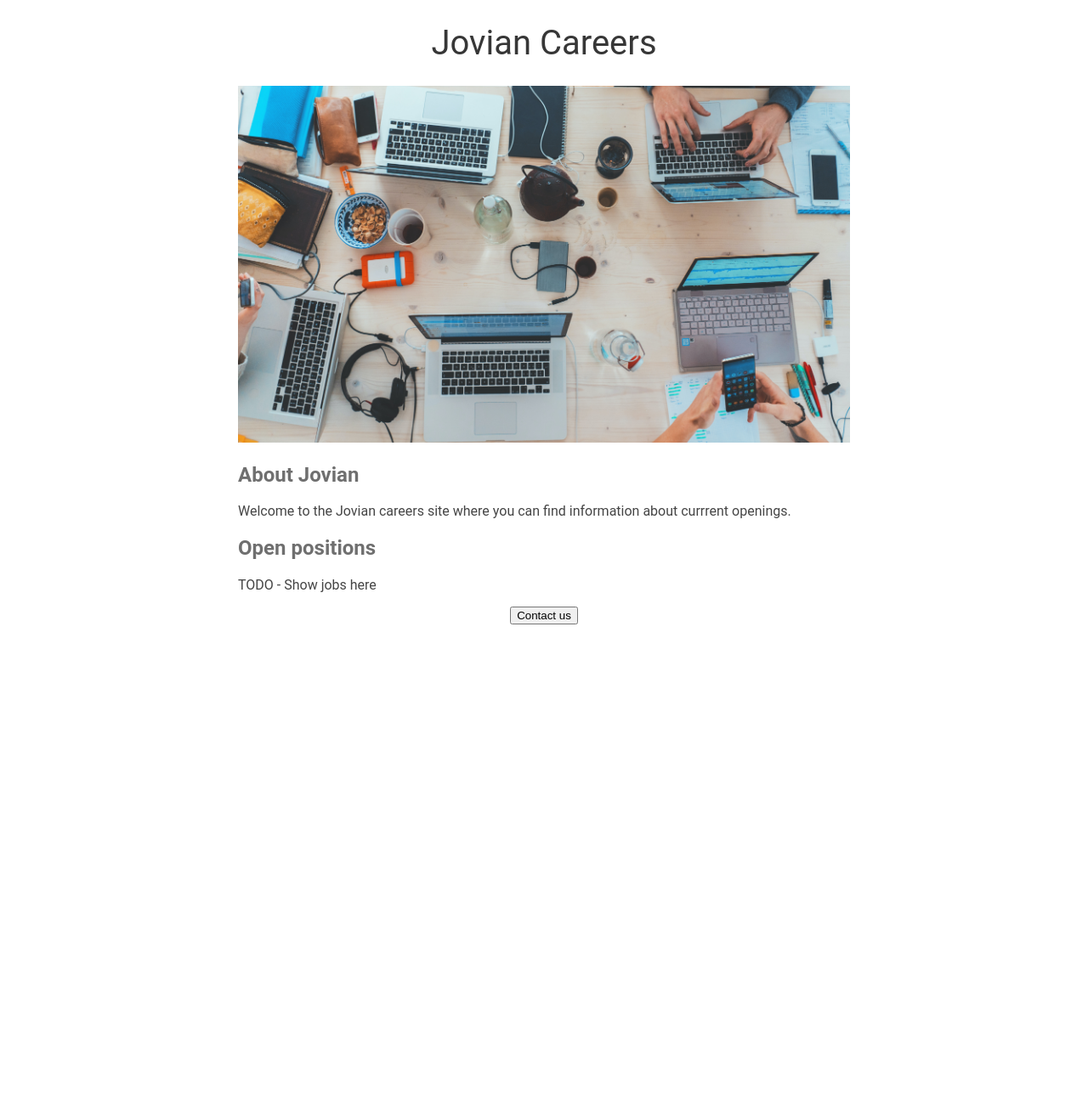
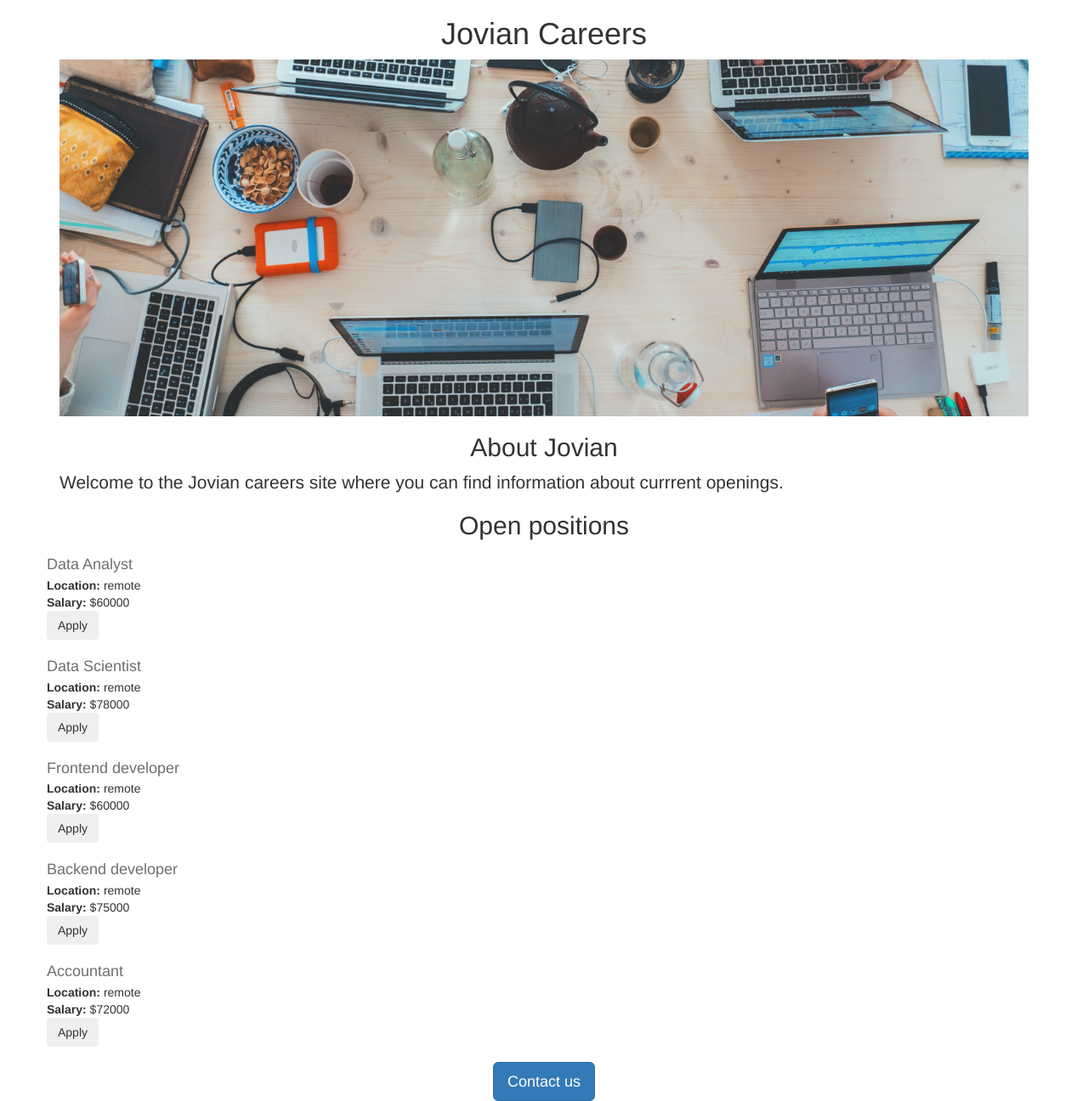
Before and after one commit to youngsiiimba/jovian-careers-website, a Flask app: page / in a window 1280 px wide. Shown: the whole page at 85% size. Before the commit the page ends 735 px from the top, so only its background shows below. Run offline with Flask 2, Linux system fonts and the light colour scheme.

Commit message:
Added dynamic data and API route.

```diff
--- a/app.py
+++ b/app.py
@@ -1,10 +1,48 @@
-from flask import Flask, render_template
+from flask import Flask, render_template, jsonify
 
 app = Flask(__name__)
 
+JOBS = [
+  {
+    'id':1,
+    'title':'Data Analyst',
+    'location': 'remote',
+    'salary':'$60000'
+  },
+  {
+    'id':2,
+    'title':'Data Scientist',
+    'location': 'remote',
+    'salary':'$78000'
+  },
+  {
+    'id':3,
+    'title':'Frontend developer',
+    'location': 'remote',
+    'salary':'$60000'
+  },
+  {
+    'id':4,
+    'title':'Backend developer',
+    'location': 'remote',
+    'salary':'$75000'
+  },
+  {
+    'id':5,
+    'title':'Accountant',
+    'location': 'remote',
+    'salary':'$72000'
+  }
+]
+
+
 @app.route("/")
 def hello_world():
-    return render_template("home.html")
+    return render_template("home.html",jobs=JOBS)
+
+@app.route("/api/jobs")
+def list_jobs():
+  return jsonify(JOBS)
 
 if __name__ == "__main__":
   app.run(host="0.0.0.0", debug=True)
--- a/templates/home.html
+++ b/templates/home.html
@@ -1,54 +1,39 @@
 <!DOCTYPE html>
 <html>
   <head>
+    <meta charset="utf-8">
+    <meta http-equiv="X-UA-Compatible" content="IE=edge">
+    <meta name="viewport" content="width=device-width, initial-scale=1">
+    <link rel="stylesheet" href="https://cdn.jsdelivr.net/npm/bootstrap@3.4.1/dist/css/bootstrap.min.css" integrity="sha384-HSMxcRTRxnN+Bdg0JdbxYKrThecOKuH5zCYotlSAcp1+c8xmyTe9GYg1l9a69psu" crossorigin="anonymous">
     <title>Jovian Careers</title>
     <style>
-      h1 {
-        font-size: 40px;
-        font-family: Roboto;
-        font-weight: normal;
-        color: rgb(55,55,55);
-        text-align: center;
-      }
-      #banner {
-       width: 100%;
-       height: 420px;
-       object-fit:cover;
-      }
-      h2 {
-        font-family: Roboto;
-        font-size: 32;
-        color: rgb(111,111,111);
-      }
-      p {
-        font-family: Roboto;
-        color: rgb(69,69,69);
-      }
-      #container {
-        max-width: 720px;
-        margin: 0 auto 0 auto;
-      }
-      .bodytext {
-        font-family: Roboto;
-        color: rgb(69,69,69);
+      #banner{
+        width: 100%;
+        height: 420px;
+        object-fit: cover;
       }
     </style>
   </head>
 
   <body>
-    <div id="container">
-      <h1>Jovian Careers</h1>
-    <img id="banner" src="https://jovian-careers-website.simbachawanda.repl.co/static/banner.jpg">
+    <div class="container">
+      <h1 class="text-center" >Jovian Careers</h1>
+    <img class="fluid" id="banner" src="https://jovian-careers-website.simbachawanda.repl.co/static/banner.jpg">
 
-    <h2>About Jovian</h2>
-    <p class="bodytext">
+    <h2 class="text-center mt-4 mb-4">About Jovian</h2>
+    <p class="lead">
       Welcome to the Jovian careers site where          you can find information about currrent           openings.
     </p>
-    <h2>Open positions</h2>
-    <p>TODO - Show jobs here</p>
+    <h2 class="text-center mt-2 mb-4">Open positions</h2>
+    <p>
+      {% for job in jobs%}
+        {% include 'jobitem.html' %}
+      {% endfor %}
 
-    <div style="text-align: center;">
-    <button> Contact us</button>
+    </p>
+
+    <div class="text-center">
+    <button class="btn btn-primary btn-lg"> Contact us</button>
     </div>
      </div>
 
--- /dev/null
+++ b/templates/jobitem.html
@@ -0,0 +1,18 @@
+<div class="border-bottom row" style="margin-bottom:4px;padding-bottom:8px;">
+  <div class="col-10">
+          <h4 style="color: rgb(111,111,111); margin-bottom:4px">
+            {{job['title']}}
+          </h4>
+          <div><b>Location:</b> {{job['location']}}
+          </div>
+          {% if 'salary' in job %}
+          <div><b>Salary:</b> {{job['salary']}}
+          </div>
+          {% endif %}
+  </div>
+
+  <div class="col-2">
+    <button type="button" class="btn btn-outline-primary"> Apply </button>
+  </div>
+
+</div>
```
